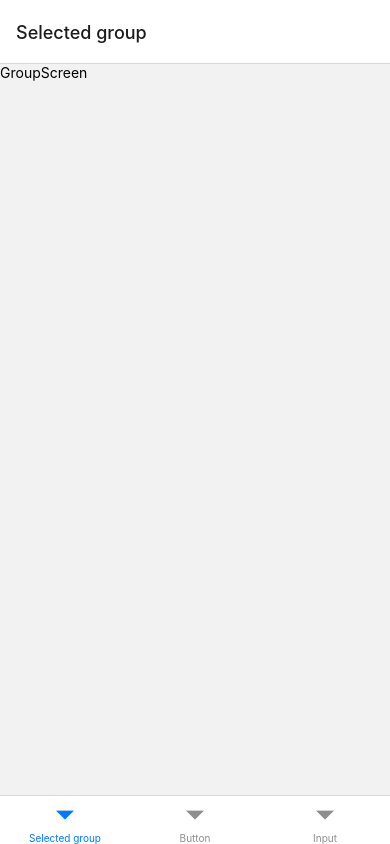
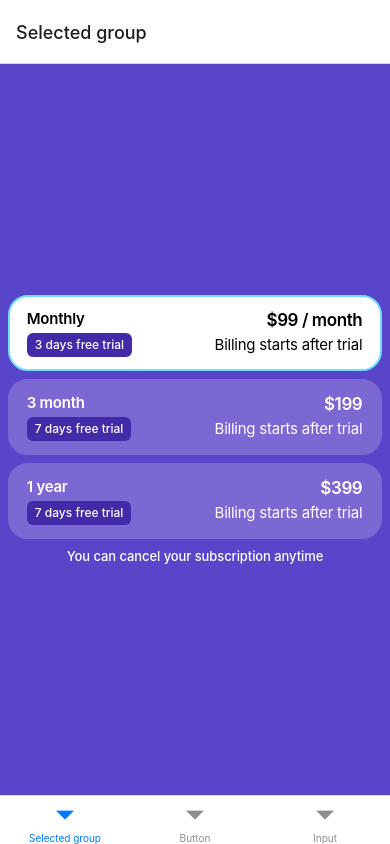
Before and after one commit to krugloffix/wachangaTest, a React Native app: screen /Group in a window 390 px wide. Built offline with nearby package versions, Linux system fonts and the light colour scheme.

Commit message:
add first screen
добавила первый экран с выбором кнопки из группы

```diff
--- a/App.tsx
+++ b/App.tsx
@@ -1,7 +1,6 @@
 import React from 'react';
 import {store} from './redux/store';
 import {Provider} from 'react-redux';
-import Items from './components/Items';
 import {NavigationContainer} from '@react-navigation/native';
 import {createBottomTabNavigator} from '@react-navigation/bottom-tabs';
 import ButtonScreen from './screens/ButtonScreen';
--- a/components/Items.tsx
+++ b/components/Items.tsx
@@ -1,7 +1,155 @@
 import React from 'react';
+import {Pressable, View, StyleSheet, Text, FlatList} from 'react-native';
+import {useAppDispatch, useAppSelector} from '../redux/store';
+import {setItem} from '../redux/SelectedSlice';
 
 const Items = () => {
-  return <div>Items</div>;
+  const dispatch = useAppDispatch();
+
+  interface IButton {
+    id: string;
+    title: string;
+    price: number;
+    trial: number;
+  }
+
+  const buttons: IButton[] = [
+    {id: '0', title: 'Monthly', price: 99, trial: 3},
+    {id: '1', title: '3 month', price: 199, trial: 7},
+    {id: '2', title: '1 year', price: 399, trial: 7},
+  ];
+
+  const selectedItem = useAppSelector(state => state.selected.selectedItem);
+
+  const onSelectItem = (id: string) => {
+    dispatch(setItem(id));
+  };
+
+  return (
+    <View style={styles.sectionContainer}>
+      <FlatList
+        data={buttons}
+        renderItem={({item}) => (
+          <Pressable
+            key={item.id}
+            onPress={() => onSelectItem(item.id)}
+            style={
+              selectedItem === item.id
+                ? [styles.buttonDefault, styles.buttonActive]
+                : styles.buttonDefault
+            }>
+            <View style={[styles.viewInner]}>
+              <Text
+                style={
+                  selectedItem === item.id
+                    ? [styles.textDefault, styles.textTitle, styles.textActive]
+                    : [styles.textDefault, styles.textTitle]
+                }>
+                {item.title}
+              </Text>
+              <Text
+                style={
+                  selectedItem === item.id
+                    ? [styles.textDefault, styles.textPrice, styles.textActive]
+                    : [styles.textDefault, styles.textPrice]
+                }>
+                {item.title === 'Monthly'
+                  ? `$${item.price} / month`
+                  : `$${item.price}`}
+              </Text>
+            </View>
+            <View style={styles.viewInner}>
+              <Text style={[styles.textDefault, styles.textTrial]}>
+                {item.trial} days free trial
+              </Text>
+              <Text
+                style={
+                  selectedItem === item.id
+                    ? [styles.textDefault, styles.textActive]
+                    : [styles.textDefault]
+                }>
+                Billing starts after trial
+              </Text>
+            </View>
+          </Pressable>
+        )}
+        keyExtractor={(item: IButton) => item.id}
+      />
+      <Text style={[styles.textDefault, styles.textDescription]}>
+        You can cancel your subscription anytime
+      </Text>
+    </View>
+  );
 };
 
+const styles = StyleSheet.create({
+  sectionContainer: {
+    width: '100%',
+  },
+  buttonDefault: {
+    marginBottom: 8,
+    width: '100%',
+    backgroundColor: '#7C68D3',
+    paddingTop: 12,
+    paddingBottom: 12,
+    paddingLeft: 16.75,
+    paddingRight: 17.7,
+    borderRadius: 20,
+    borderWidth: 2,
+    borderColor: '#7C68D3',
+  },
+  buttonActive: {
+    backgroundColor: '#FFFFFF',
+    borderColor: '#72DDFF',
+    borderStyle: 'solid',
+    color: '#000000',
+  },
+  viewInner: {
+    flex: 0.5,
+    flexDirection: 'row',
+    justifyContent: 'space-between',
+    alignItems: 'center',
+  },
+  textDefault: {
+    fontStyle: 'normal',
+    fontWeight: '400',
+    fontSize: 15,
+    lineHeight: 20,
+    letterSpacing: -0.24,
+    color: '#FFFFFF',
+  },
+  textActive: {
+    color: '#000000',
+  },
+  textTitle: {
+    marginBottom: 4,
+    fontWeight: '600',
+  },
+  textTrial: {
+    paddingTop: 4,
+    paddingBottom: 4,
+    paddingHorizontal: 8,
+    backgroundColor: '#432AA9',
+    borderRadius: 6,
+    fontWeight: '500',
+    fontSize: 12,
+    lineHeight: 16,
+    letterSpacing: 0,
+  },
+  textPrice: {
+    marginBottom: 2,
+    fontWeight: '600',
+    fontSize: 17,
+    lineHeight: 22,
+    letterSpacing: -0.41,
+  },
+  textDescription: {
+    textAlign: 'center',
+    fontWeight: '500',
+    fontSize: 13,
+    lineHeight: 18,
+    letterSpacing: -0.08,
+  },
+});
+
 export default Items;
--- a/screens/GroupScreen.tsx
+++ b/screens/GroupScreen.tsx
@@ -1,8 +1,23 @@
 import React from 'react';
-import {Text} from 'react-native';
+import {View, StyleSheet} from 'react-native';
+import Items from '../components/Items';
 
 const GroupScreen = () => {
-  return <Text>GroupScreen</Text>;
+  return (
+    <View style={styles.sectionContainer}>
+      <Items />
+    </View>
+  );
 };
 
+const styles = StyleSheet.create({
+  sectionContainer: {
+    paddingHorizontal: 8,
+    flex: 1,
+    justifyContent: 'center',
+    alignItems: 'center',
+    backgroundColor: '#5945C9',
+  },
+});
+
 export default GroupScreen;
```
